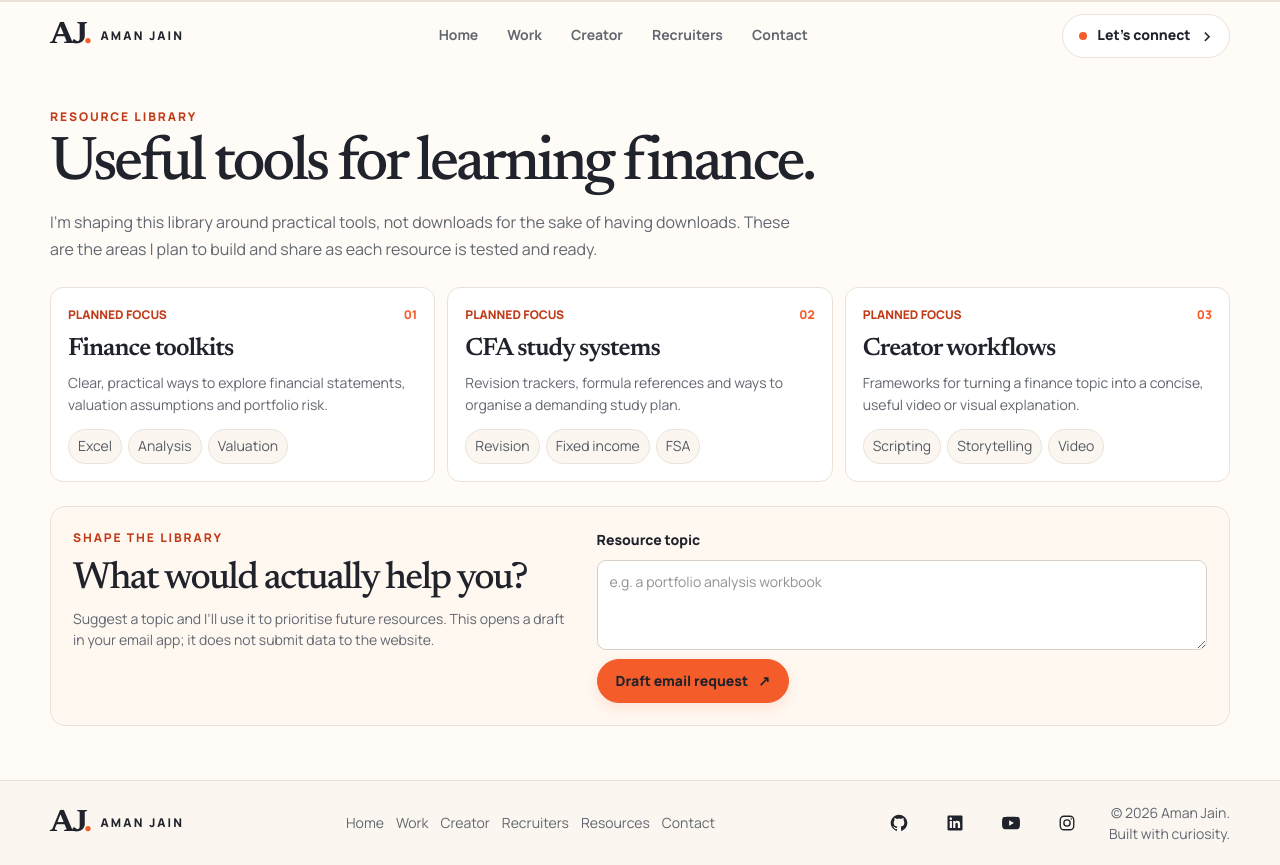
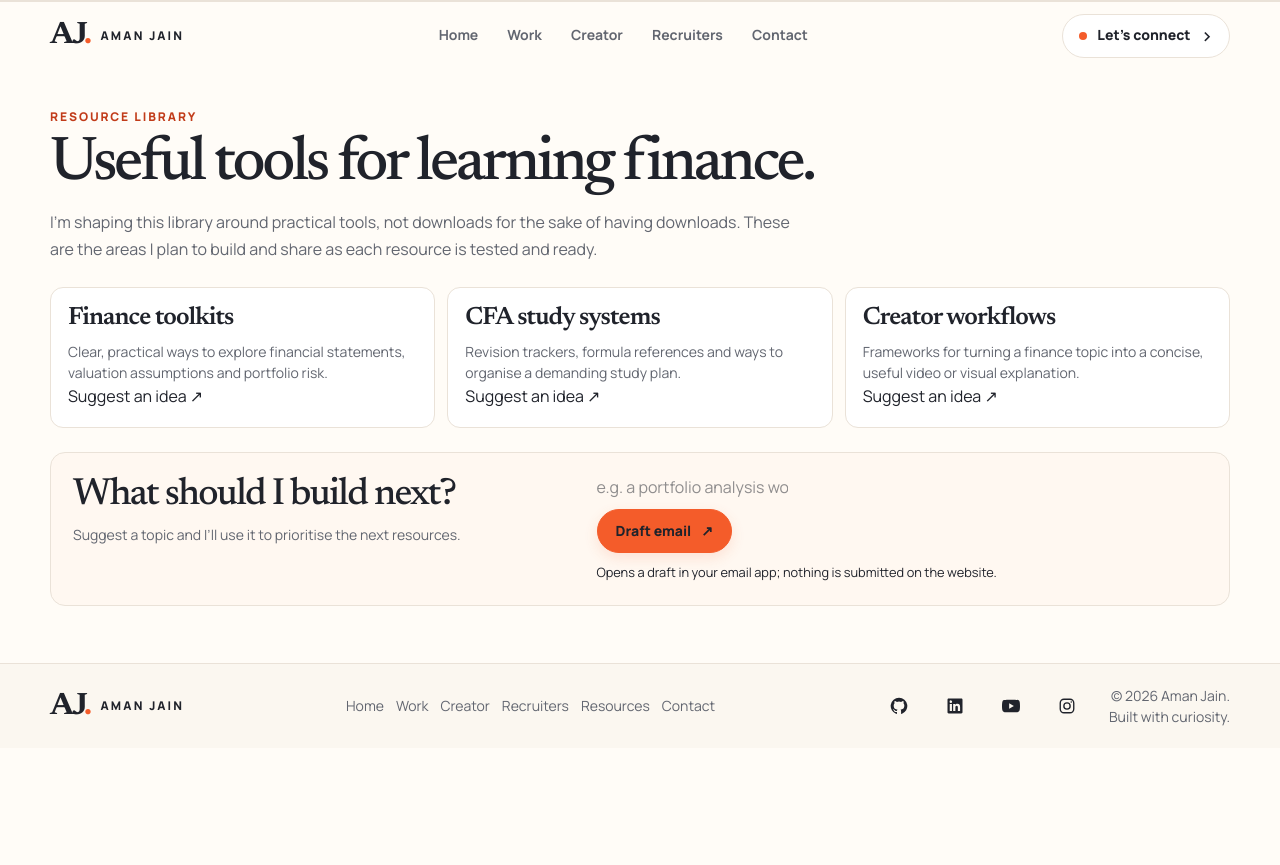
Before and after one commit to aman482006-beep/Oatish-webiste, a Next.js app: page /resources in a window 1280 px wide. After the commit the page ends 800 px from the top, so only its background shows below. Built offline with nearby package versions, Linux system fonts and the light colour scheme.

Commit message:
Simplify resource library cards and request form

```diff
--- a/src/app/resources/resources-content.tsx
+++ b/src/app/resources/resources-content.tsx
@@ -4,22 +4,16 @@ import { useState, type FormEvent } from "react";
 
 const resourceAreas = [
   {
-    number: "01",
     title: "Finance toolkits",
     description: "Clear, practical ways to explore financial statements, valuation assumptions and portfolio risk.",
-    tags: ["Excel", "Analysis", "Valuation"],
   },
   {
-    number: "02",
     title: "CFA study systems",
     description: "Revision trackers, formula references and ways to organise a demanding study plan.",
-    tags: ["Revision", "Fixed income", "FSA"],
   },
   {
-    number: "03",
     title: "Creator workflows",
     description: "Frameworks for turning a finance topic into a concise, useful video or visual explanation.",
-    tags: ["Scripting", "Storytelling", "Video"],
   },
 ];
 
@@ -46,37 +40,33 @@ export function ResourcesContent() {
 
         <section className="aj-resource-grid" aria-label="Planned resource areas">
           {resourceAreas.map((area) => (
-            <article className="aj-resource-card" key={area.number}>
-              <div className="aj-resource-card-top">
-                <span className="aj-resource-format">PLANNED FOCUS</span>
-                <span className="aj-creator-pillar-number">{area.number}</span>
-              </div>
+            <article className="aj-resource-card" key={area.title}>
               <h2>{area.title}</h2>
               <p>{area.description}</p>
-              <div className="aj-resource-tags">
-                {area.tags.map((tag) => <span key={tag}>{tag}</span>)}
-              </div>
+              <a className="aj-resource-link" href="#resource-request">
+                Suggest an idea <span aria-hidden="true">↗</span>
+              </a>
             </article>
           ))}
         </section>
 
-        <section className="aj-resource-request" aria-labelledby="resource-request-heading">
-          <div>
-            <p className="aj-eyebrow aj-eyebrow-accent">SHAPE THE LIBRARY</p>
-            <h2 id="resource-request-heading">What would actually help you?</h2>
-            <p>Suggest a topic and I’ll use it to prioritise future resources. This opens a draft in your email app; it does not submit data to the website.</p>
+        <section id="resource-request" className="aj-resource-request" aria-labelledby="resource-request-heading">
+          <div className="aj-resource-request-copy">
+            <h2 id="resource-request-heading">What should I build next?</h2>
+            <p>Suggest a topic and I’ll use it to prioritise the next resources.</p>
           </div>
           <form onSubmit={handleRequest}>
-            <label htmlFor="resource-request">Resource topic</label>
-            <textarea
-              id="resource-request"
+            <label className="sr-only" htmlFor="resource-request-topic">Resource topic</label>
+            <input
+              id="resource-request-topic"
+              type="text"
               value={requestText}
               onChange={(event) => setRequestText(event.target.value)}
-              rows={3}
               placeholder="e.g. a portfolio analysis workbook"
               required
             />
-            <button type="submit" className="aj-button aj-button-primary">Draft email request <span aria-hidden="true">↗</span></button>
+            <button type="submit" className="aj-button aj-button-primary">Draft email <span aria-hidden="true">↗</span></button>
+            <small>Opens a draft in your email app; nothing is submitted on the website.</small>
           </form>
         </section>
       </div>
```
